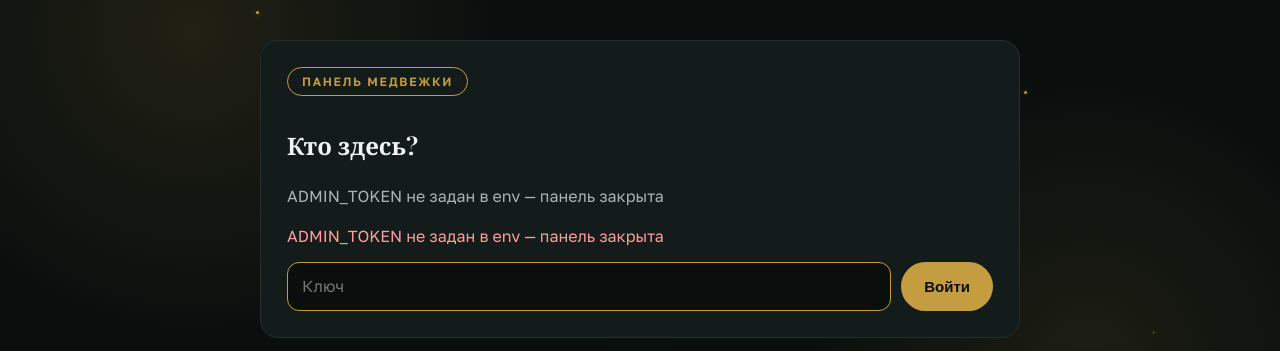
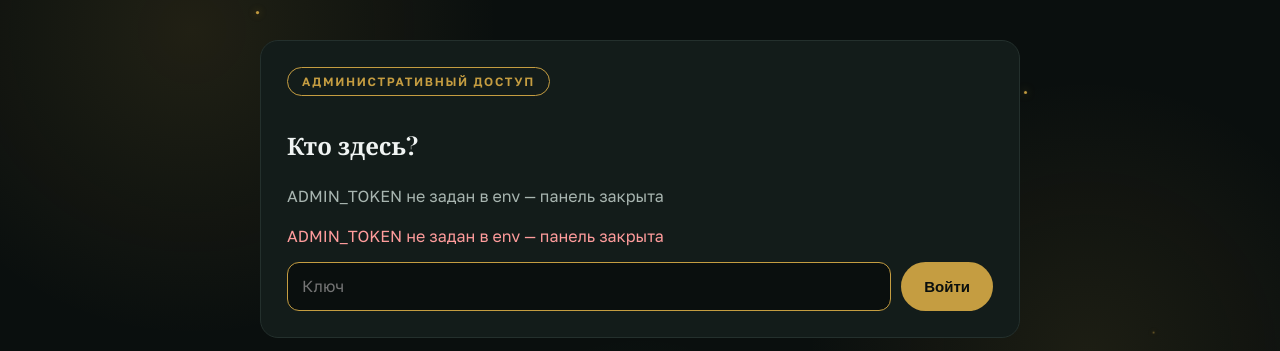
Before and after one commit to medvejka-sibirskaya/tz-generator, a Flask app: page /admin in a window 1280 px wide. Shown: the part 69-420 px from the top of the page. Run offline with Flask 3, Linux system fonts and the light colour scheme; some web fonts are replaced.

Commit message:
Админка: нейтральные заголовки «Панель администратора» (публичный прод)

```diff
--- a/admin.py
+++ b/admin.py
@@ -113,7 +113,7 @@
     from_label = request.form.get("from_label", "").strip()
     target = label or from_label  # с формы журнала приходит from_label, с ручной — label
     if payments is not None and LABEL_RE.fullmatch(target):
-        token = payments.grant_access(target, "Открыто вручную через админ-панель Медвежки")
+        token = payments.grant_access(target, "Открыто вручную через панель администратора")
         if token:
             # Ссылку показываем на следующей странице (через сессию, а не query —
             # она попадёт в историю браузера).
--- a/templates/admin.html
+++ b/templates/admin.html
@@ -1,10 +1,10 @@
 {% extends "base.html" %}
-{% block title %}Панель Медвежки — TZ Generator{% endblock %}
+{% block title %}Панель администратора — TZ Generator{% endblock %}
 {% block content %}
 <section class="admin">
   {% if not logged %}
     <div class="admin-card">
-      <span class="badge paid">Панель Медвежки</span>
+      <span class="badge paid">Административный доступ</span>
       <h2>Кто здесь?</h2>
       <p class="note">{{ error or "Введи ключ доступа — он из env (ADMIN_TOKEN): на ПК и телефоне один и тот же." }}</p>
       {% if error %}<p class="admin-err">{{ error }}</p>{% endif %}
@@ -15,7 +15,7 @@
     </div>
   {% else %}
     <div class="admin-head">
-      <h1>Панель Медвежки</h1>
+      <h1>Панель администратора</h1>
       <a class="btn ghost" href="{{ url_for('admin.admin_logout') }}">Выйти</a>
     </div>
 
```
